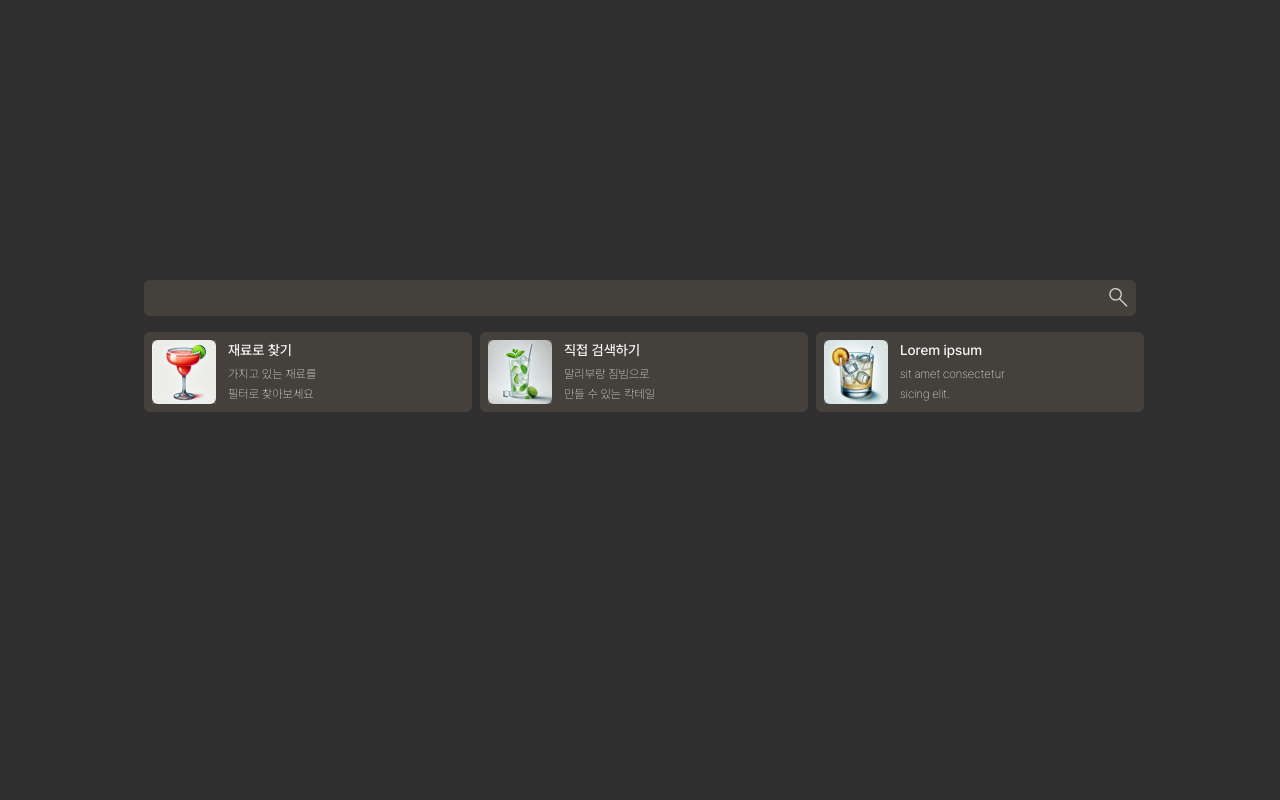
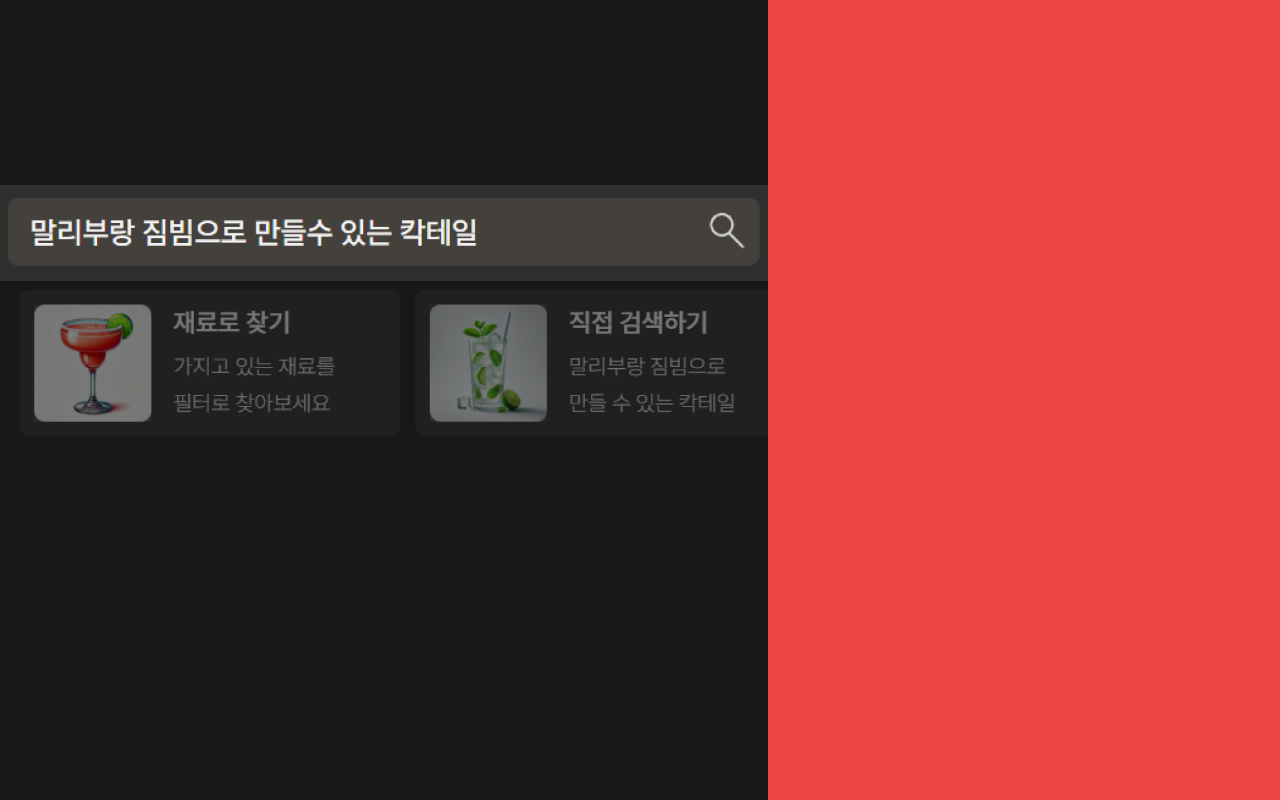
Before and after one commit to miloe2/my-cocktail, a Next.js app: page / in a window 1280 px wide. Built offline with nearby package versions, Linux system fonts and the light colour scheme; no server answers.

Commit message:
[Feature] Tutorial 추가

```diff
--- a/src/app/page.tsx
+++ b/src/app/page.tsx
@@ -1,16 +1,24 @@
 import SearchManager from "@/components/pages/main/SearchManager";
+// import { GetServerSideProps } from "next";
+import { cookies } from "next/headers";
+import { Tutorial } from "@/components/pages/main/Tutorial";
 
 export default function Home() {
-  if (typeof window !== "undefined") {
-    const isDarkMode =
-      window.matchMedia &&
-      window.matchMedia("(prefer-color-scheme: dark)").matches;
-    console.log(isDarkMode);
-  }
-
+  // if (typeof window !== "undefined") {
+  //   const isDarkMode =
+  //     window.matchMedia &&
+  //     window.matchMedia("(prefer-color-scheme: dark)").matches;
+  //   console.log(isDarkMode);
+  // }
+  const cookieStore = cookies();
+  const isFirstVisit = !cookieStore.get("hasVisited");
+  console.log(isFirstVisit);
   return (
-    <main className="mx-auto max-w-5xl px-4 py-5 relative flex items-center justify-center h-svh pb-32">
-      <SearchManager />
-    </main>
+    <>
+      <main className="mx-auto max-w-5xl px-4 py-5 relative flex items-center justify-center h-svh pb-32">
+        <SearchManager />
+      </main>
+      {isFirstVisit && <Tutorial />}
+    </>
   );
 }
--- /dev/null
+++ b/src/components/pages/main/Tutorial.tsx
@@ -0,0 +1,43 @@
+"use client";
+
+import { useState, useEffect } from "react";
+
+export const Tutorial = () => {
+  const [step, setStep] = useState<number>(0);
+
+  const handleClick = () => {
+    if (step < 2) setStep(step + 1);
+  };
+
+  useEffect(() => {
+    if (step === 2) {
+      document.cookie = "hasVisited=true; Path=/; SameSite=Lax";
+    }
+  }, [step]);
+
+  const images = [
+    "/images/common/tutorial_01.png",
+    "/images/common/tutorial_02.png",
+  ];
+
+  return (
+    <div className={`${step === 2 ? "hidden" : "block"} absolute top-0 left-0 w-full h-full`}>
+      {/* Overlay */}
+      <div className="absolute inset-0 bg-red-500" />
+
+      {/* Tutorial content */}
+      <div className="absolute top-0 left-0 w-full h-full" onClick={handleClick}>
+        {images.map((src, index) => (
+          <img
+            key={index}
+            src={src}
+            alt={`Tutorial step ${index + 1}`}
+            className={`${step === index ? "block" : "hidden"} max-w-3xl w-full h-full object-cover`}
+          />
+        ))}
+      </div>
+    </div>
+  );
+};
+
+export default Tutorial;
```
Also changed, not shown: public/images/common/tutorial_01.png (added), public/images/common/tutorial_02.png (added).
